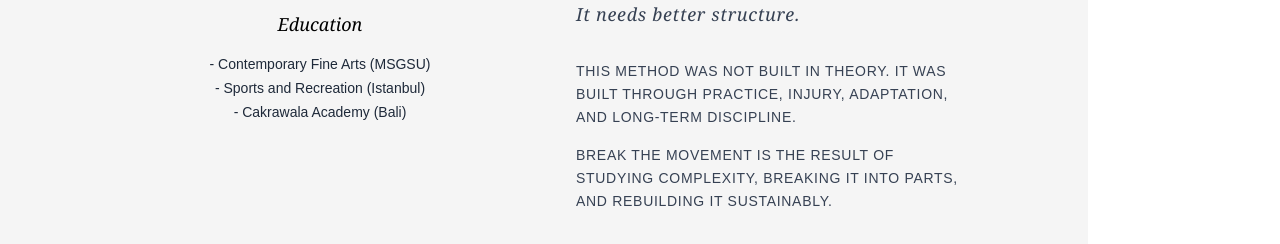
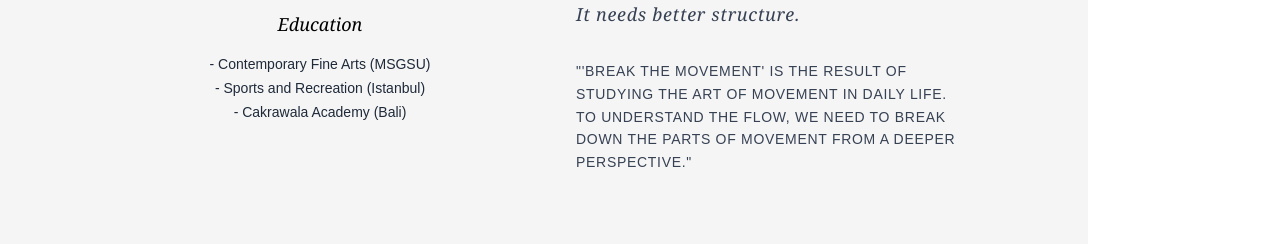
Before and after one commit to IcylFd/brkthmvmnt, a Next.js app: page /biography in a window 1280 px wide. Shown: the part 818-1062 px from the top of the page. Built offline with nearby package versions, Linux system fonts and the light colour scheme.

Commit message:
feat: bio

```diff
--- a/src/app/biography/page.tsx
+++ b/src/app/biography/page.tsx
@@ -99,12 +99,10 @@ export default function BiographyPage() {
 
             <section className="space-y-4">
               <p>
-                This method was not built in theory. It was built through
-                practice, injury, adaptation, and long-term discipline.
-              </p>
-              <p>
-                Break The Movement is the result of studying complexity,
-                breaking it into parts, and rebuilding it sustainably.
+                &quot;&apos;Break the movement&apos; is the result of studying
+                the art of movement in daily life. To understand the flow, we
+                need to break down the parts of movement from a deeper
+                perspective.&quot;
               </p>
             </section>
           </div>
```
